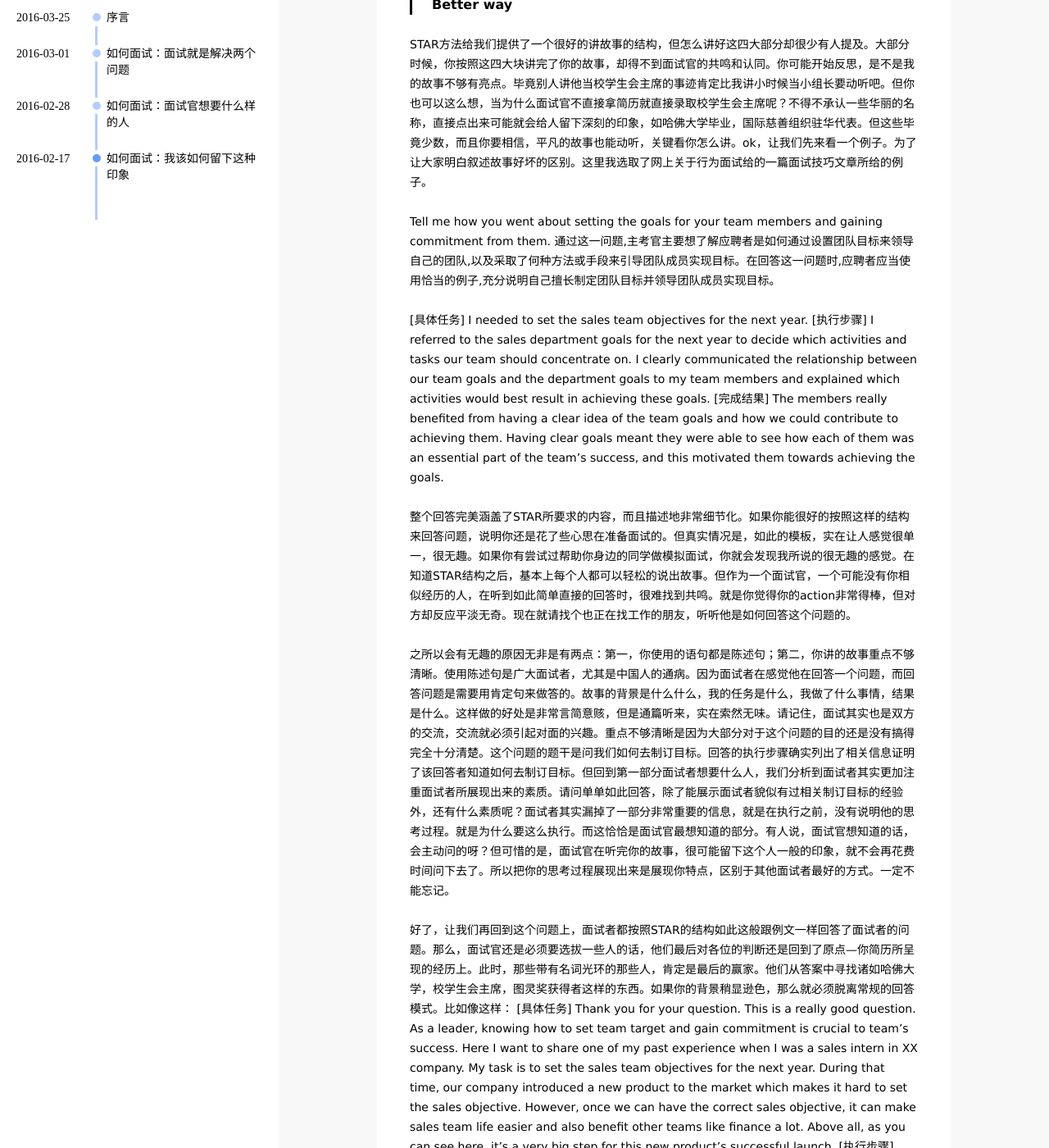
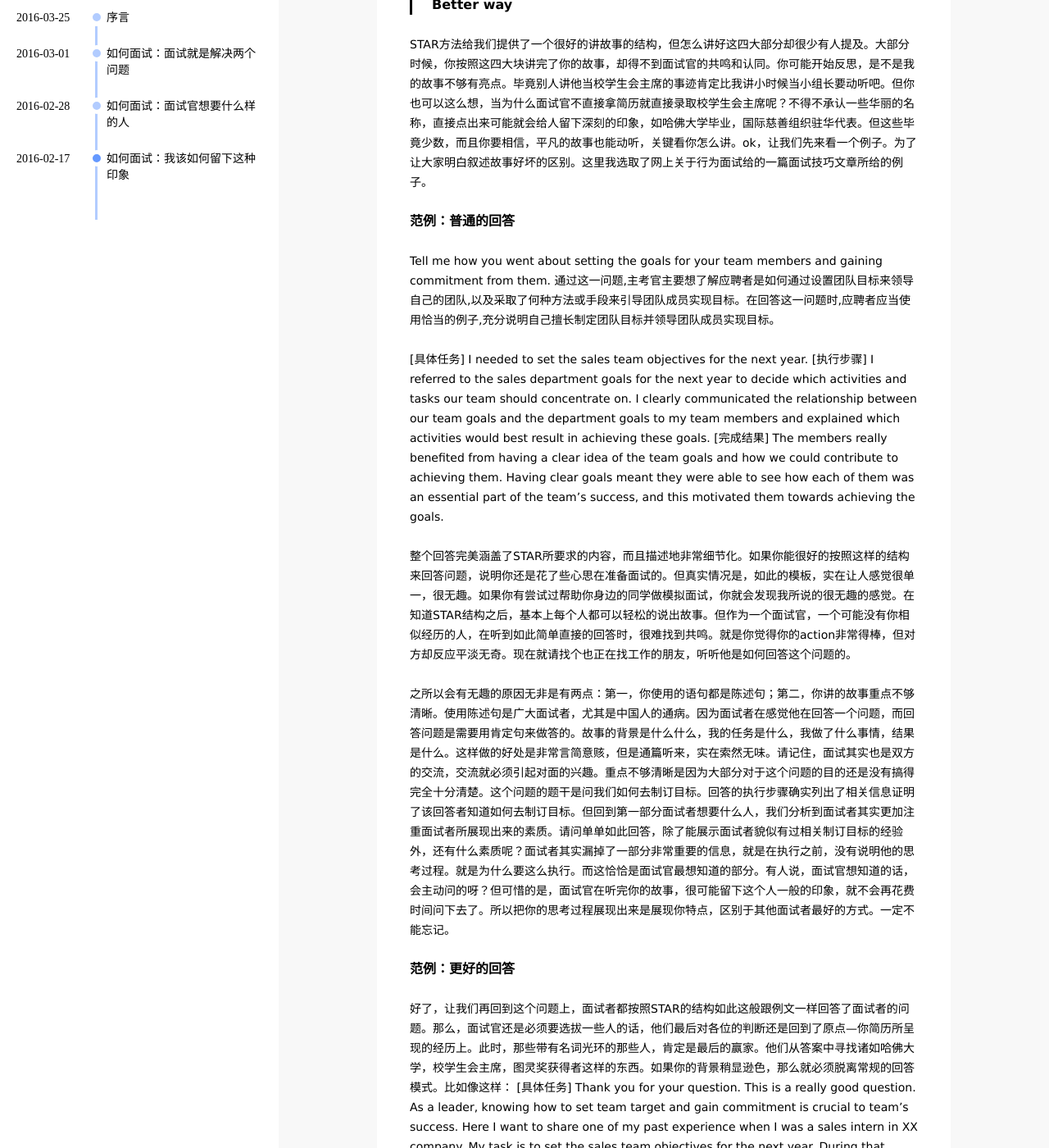
Before and after one commit to saberprince/saberprince.github.io, a Jekyll site: the page built from _posts/2016-02-17-我-该-如-何-留-下-这-种-印-象.md, in a window 1280 px wide and 1400 px high, scrolled down 714 px. Shown: the whole window at 82% size. Built offline with Jekyll 4.4.1, drawn with Linux system fonts in a browser that asks for light colours; nearby versions of some CDN libraries; library files that are not in the unit come from our copies; comment, search, counter and statistics services are not loaded.

Commit message:
Update 2016-02-17-我-该-如-何-留-下-这-种-印-象.md

```diff
--- a/_posts/2016-02-17-我-该-如-何-留-下-这-种-印-象.md
+++ b/_posts/2016-02-17-我-该-如-何-留-下-这-种-印-象.md
@@ -16,6 +16,8 @@
 ## Better way
 STAR方法给我们提供了一个很好的讲故事的结构，但怎么讲好这四大部分却很少有人提及。大部分时候，你按照这四大块讲完了你的故事，却得不到面试官的共鸣和认同。你可能开始反思，是不是我的故事不够有亮点。毕竟别人讲他当校学生会主席的事迹肯定比我讲小时候当小组长要动听吧。但你也可以这么想，当为什么面试官不直接拿简历就直接录取校学生会主席呢？不得不承认一些华丽的名称，直接点出来可能就会给人留下深刻的印象，如哈佛大学毕业，国际慈善组织驻华代表。但这些毕竟少数，而且你要相信，平凡的故事也能动听，关键看你怎么讲。ok，让我们先来看一个例子。为了让大家明白叙述故事好坏的区别。这里我选取了网上关于行为面试给的一篇面试技巧文章所给的例子。
 
+### 范例：普通的回答
+
 Tell me how you went about setting the goals for your team members and gaining commitment from them.
 通过这一问题,主考官主要想了解应聘者是如何通过设置团队目标来领导自己的团队,以及采取了何种方法或手段来引导团队成员实现目标。在回答这一问题时,应聘者应当使用恰当的例子,充分说明自己擅长制定团队目标并领导团队成员实现目标。
 
@@ -28,6 +30,8 @@
 
 之所以会有无趣的原因无非是有两点：第一，你使用的语句都是陈述句；第二，你讲的故事重点不够清晰。使用陈述句是广大面试者，尤其是中国人的通病。因为面试者在感觉他在回答一个问题，而回答问题是需要用肯定句来做答的。故事的背景是什么什么，我的任务是什么，我做了什么事情，结果是什么。这样做的好处是非常言简意赅，但是通篇听来，实在索然无味。请记住，面试其实也是双方的交流，交流就必须引起对面的兴趣。重点不够清晰是因为大部分对于这个问题的目的还是没有搞得完全十分清楚。这个问题的题干是问我们如何去制订目标。回答的执行步骤确实列出了相关信息证明了该回答者知道如何去制订目标。但回到第一部分面试者想要什么人，我们分析到面试者其实更加注重面试者所展现出来的素质。请问单单如此回答，除了能展示面试者貌似有过相关制订目标的经验外，还有什么素质呢？面试者其实漏掉了一部分非常重要的信息，就是在执行之前，没有说明他的思考过程。就是为什么要这么执行。而这恰恰是面试官最想知道的部分。有人说，面试官想知道的话，会主动问的呀？但可惜的是，面试官在听完你的故事，很可能留下这个人一般的印象，就不会再花费时间问下去了。所以把你的思考过程展现出来是展现你特点，区别于其他面试者最好的方式。一定不能忘记。
 
+### 范例：更好的回答
+
 好了，让我们再回到这个问题上，面试者都按照STAR的结构如此这般跟例文一样回答了面试者的问题。那么，面试官还是必须要选拔一些人的话，他们最后对各位的判断还是回到了原点—你简历所呈现的经历上。此时，那些带有名词光环的那些人，肯定是最后的赢家。他们从答案中寻找诸如哈佛大学，校学生会主席，图灵奖获得者这样的东西。如果你的背景稍显逊色，那么就必须脱离常规的回答模式。比如像这样：
 [具体任务] Thank you for your question. This is a really good question. As a leader, knowing how to set team target and gain commitment is crucial to team’s success. Here I want to share one of my past experience when I was a sales intern in XX company.  My task is to set the sales team objectives for the next year. During that time, our company introduced a new product to the market which makes it hard to set the sales objective. However, once we can have the correct sales objective, it can make sales team life easier and also benefit other teams like finance a lot. Above all, as you can see here, it’s a very big step for this new product’s successful launch.
 [执行步骤] Usually, the normal way to set targets is based on historical data and adjusted by several factors. However, because I was facing a new product, the challenge to me is how can I come up a new method to solve this problem.  I still referred to the sales department goals for the next year to decide which activities and tasks our team should concentrate on as I believe this is a very good start point for me. To better increase the accuracy and reduce the risk brought by this new product, I need to gain help from my partners. So I clearly communicated the relationship between our team goals and the department goals to my team members and explained which activities would best result in achieving these goals. By doing this, the whole team understand the risk brought by this new product and gave their input to the targets.
@@ -38,6 +42,7 @@
 [执行步骤] Usually, the normal way to set targets is based on historical data and adjusted by several factors. （这又是一个关键点，一定要在说明你是如何做之前简单描述一下别人是怎么做的。这个比较将突出你的特别之处。想想乔布斯在发布新产品之前，是不是都会简单描述一下当下的产品？这是树立一个靶子，强调新产品多么牛逼，造成一种戏剧中常见的冲突或者矛盾，烘托接下来的高潮，就是你是怎么做的。）However, because I was facing a new product, the challenge to me is how can I come up a new method to solve this problem.  （同样的，你要开始强调之前的方法已经不适用我这个问题了。侧面烘托出你不是一般只会执行的人，是个会思考新问题提出新解决方案的人。此时此刻，面试官也会开始思考，面对这个新问题，该如何解决呢？你会如何解决呢？一旦面试官开始思考，你已经成功将他带入你的故事中，悬念已经留下，冲突已经形成。）I still referred to the sales department goals for the next year to decide which activities and tasks our team should concentrate on as I believe this is a very good start point for me. To better increase the accuracy and reduce the risk brought by this new product, I need to gain help from my partners. So I clearly communicated the relationship between our team goals and the department goals to my team members and explained which activities would best result in achieving these goals. By doing this, the whole team understand the risk brought by this new product and gave their input to the targets.（高潮就是你是怎么完成这件事的。在讲述如何完成这件事情的时候，一定要解释你的每一件行为。通过解释，你就潜意识给面试官留下你想要的强调的素质了。这里，我想强调我是个重视团队合作，懂得吸取别人建议的人，所以我的行为都是围绕团队展开的。同样是回答这个问题，你也可以强调是怎么做数据分析，但要解释为什么要做数据分析。这样你留下的印象就是个理性，善于做数据处理的人。至于你要留下什么印象，就得回到第一问，面试官想要什么样的人上了。能不能带着面试官跟你一块进入高潮，就看这部分你强调的点是不是他想要的点了。同时也可以看出，每个问题是不应该有一样的答案的。你可能做的同一个项目，通过侧重点不一样，可以留下完全不一样的印象。）
 [完成结果] The members really benefited from having a clear idea of the team goals and how we could contribute to achieving them. Having clear goals meant they were able to see how each of them was an essential part of the team’s success, and this motivated them towards achieving the goals. The final sales achieves our targets and beyond 20%! This is a new sales record to the company when introducing a new product. I feel really proud of that! （结果部分应该做到说的越短越好，而且一定要有数据支持，但数据一定是比较数据，而不是定量的。比如销售额相对去年的增长百分比就比销售额是多少要来的震撼。尤其是你在和一般解决方案进行比较，说明你的方法提高了什么提高了多少。通过这种比较，显示出你做任何事情不仅是完成了，而且是超出常人。对于你这种员工，有什么公司不想要的呢？）
 
+### 回答框架
 通过这个实例，让我们对故事的框架进行总结。无论什么故事，请按照这个流程来讲
 
 你会发现，这个框架其实就是STAR的延伸，内容更加细节化。这里重点要讲到的就是要灵活应用比较来加深聆听者的印象。通过不断地烘托和埋下伏笔，整个故事更加连贯。尤其是在阐述你的方法之前，提前树立起一个“敌人”，即普通方法，面试官会提高好奇心，完全融入进你的故事当中。可能当你拿到这个框架开始应用于你过去的经历，你发现你不知道怎么提出“普通”方法。这也恰恰证明大部分人在做事的时候是没有这个思考改进的过程，因为没有经验。聪明的员工不仅在执行任务，更会思考如何更高效地完成任务。所以说如果你能这样讲出这个故事，是不是更加牛逼了？好了，让我们回到刚才的问题上，如果你不知道该怎样提出“普通”方法，有几个小窍门可以帮你。第一，努力回想上级是怎样告诉你完成那个任务的。如果你完全听从了他们，那么观察一下身边的同级别的人是如何完成他的。第二，如果你回想一圈，发现方法都一样的话，你可以尝试想象一个比较差的方法，相信我，你能想到的。这不过，表达的效果有点差。第三，如果你在准备面试的时候想到了一个更好的方法去解决之前的问题，你完全也可以把之前的解决方案当成“普通”方法，然后阐述一下，如果现在再让我重新做，我可能会这么做。这也同时提醒各位，在之后做事情的时候，请多多思考有没有新的更好的方法去解决一个问题，这将会成为你今后很好的面试素材，也是非常难得的人生经历。
```
